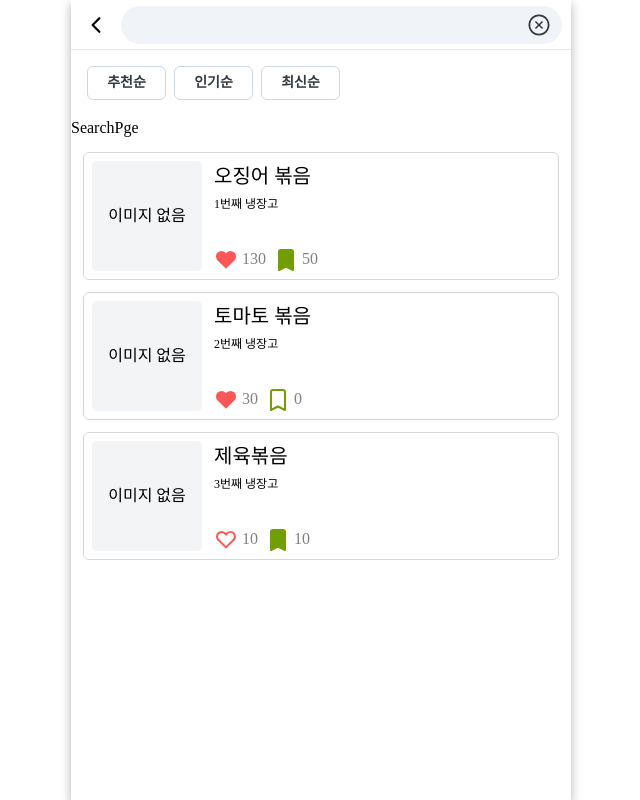
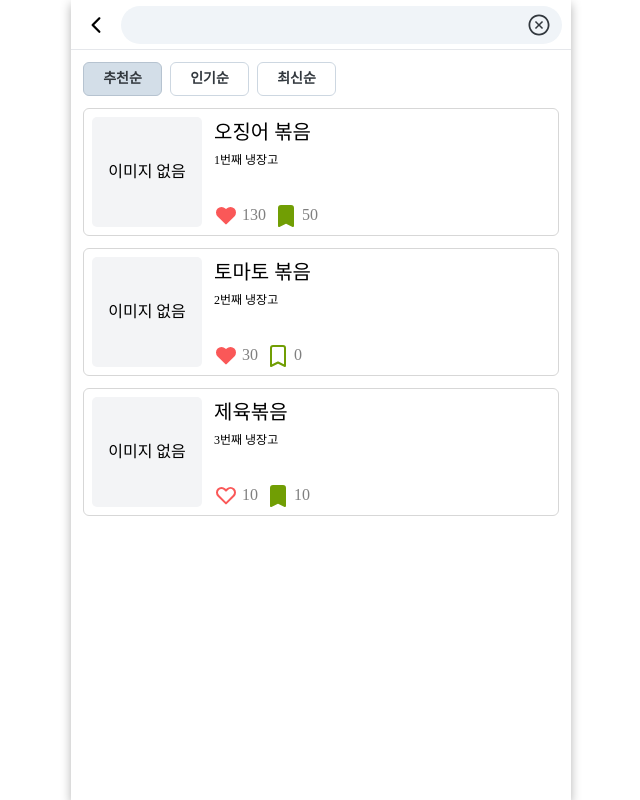
Before and after one commit to OZ-Coding-School/oz_02_main-001-FE, a React (Vite) app: page /search in a window 1280 px wide. Shown: the whole page, without its empty margins (319-959 px from the left). Built offline with nearby package versions, Linux system fonts and the light colour scheme; a web font is replaced by a local one.

Commit message:
Style: FilteringButtons 컴포넌트 레이아웃 작업 완료

```diff
--- a/src/components/buttons/RectangularSmallButton.tsx
+++ b/src/components/buttons/RectangularSmallButton.tsx
@@ -5,6 +5,7 @@ interface RectangularSmallButtonProps {
   handleClick: () => void;
   buttonText: string;
   disabled?: boolean;
+  isActive?: boolean;
 }
 
 // props로 버튼 텍스트만 피그마에 있는 그대로 넘겨주시면
@@ -13,10 +14,13 @@ const RectangularSmallButton: React.FC<RectangularSmallButtonProps> = ({
   handleClick,
   buttonText,
   disabled,
+  isActive,
 }) => {
   return (
     <button
-      className={`font-semibold text-sm border px-[10px] py-[6px] min-h-[32px] min-w-[79px] rounded-[6px] bg-[#FFFFFF] text-midnightGray border-cloudGray ${buttonText === "완료" ? "bg-gray-100" : buttonText === "재료 추가" && "text-redPink border-redPink"}`}
+      className={`font-semibold text-sm border px-[10px] py-[6px] min-h-[32px] min-w-[79px] rounded-[6px] text-midnightGray
+      ${isActive ? "bg-softBlue border-[#B6C3D0]" : "bg-[#FFFFFF] border-cloudGray"}
+      ${buttonText === "완료" ? "bg-gray-100" : buttonText === "재료 추가" && "text-redPink border-redPink"}`}
       onClick={handleClick}
       disabled={disabled}
     >
--- a/src/components/filtering/FilteringButtons.tsx
+++ b/src/components/filtering/FilteringButtons.tsx
@@ -1,13 +1,30 @@
 import RectangularSmallButton from "@components/buttons/RectangularSmallButton";
-import React from "react";
+import React, { useState } from "react";
 
-const FilteringButtons = () => {
-  const handleClick = () => {};
+const FilteringButtons: React.FC = () => {
+  const [activeButton, setActiveButton] = useState<string>("추천순");
+
+  const handleClick = (buttonText: string) => {
+    setActiveButton(buttonText);
+  };
+
   return (
-    <div className="flex gap-2 p-4">
-      <RectangularSmallButton buttonText="추천순" handleClick={handleClick} />
-      <RectangularSmallButton buttonText="인기순" />
-      <RectangularSmallButton buttonText="최신순" />
+    <div className="flex gap-2 px-3 pt-3">
+      <RectangularSmallButton
+        buttonText="추천순"
+        handleClick={() => handleClick("추천순")}
+        isActive={activeButton === "추천순"}
+      />
+      <RectangularSmallButton
+        buttonText="인기순"
+        handleClick={() => handleClick("인기순")}
+        isActive={activeButton === "인기순"}
+      />
+      <RectangularSmallButton
+        buttonText="최신순"
+        handleClick={() => handleClick("최신순")}
+        isActive={activeButton === "최신순"}
+      />
     </div>
   );
 };
--- a/src/pages/SearchPage/page/index.tsx
+++ b/src/pages/SearchPage/page/index.tsx
@@ -37,12 +37,11 @@ const data: RecipeType[] = [
   },
 ];
 
-const SearchPage = () => {
+const SearchPage: React.FC = () => {
   return (
     <div>
       <SearchHeader />
       <FilteringButtons />
-      <p>SearchPge</p>
       <RecipeList recipeData={data} />
     </div>
   );
```
